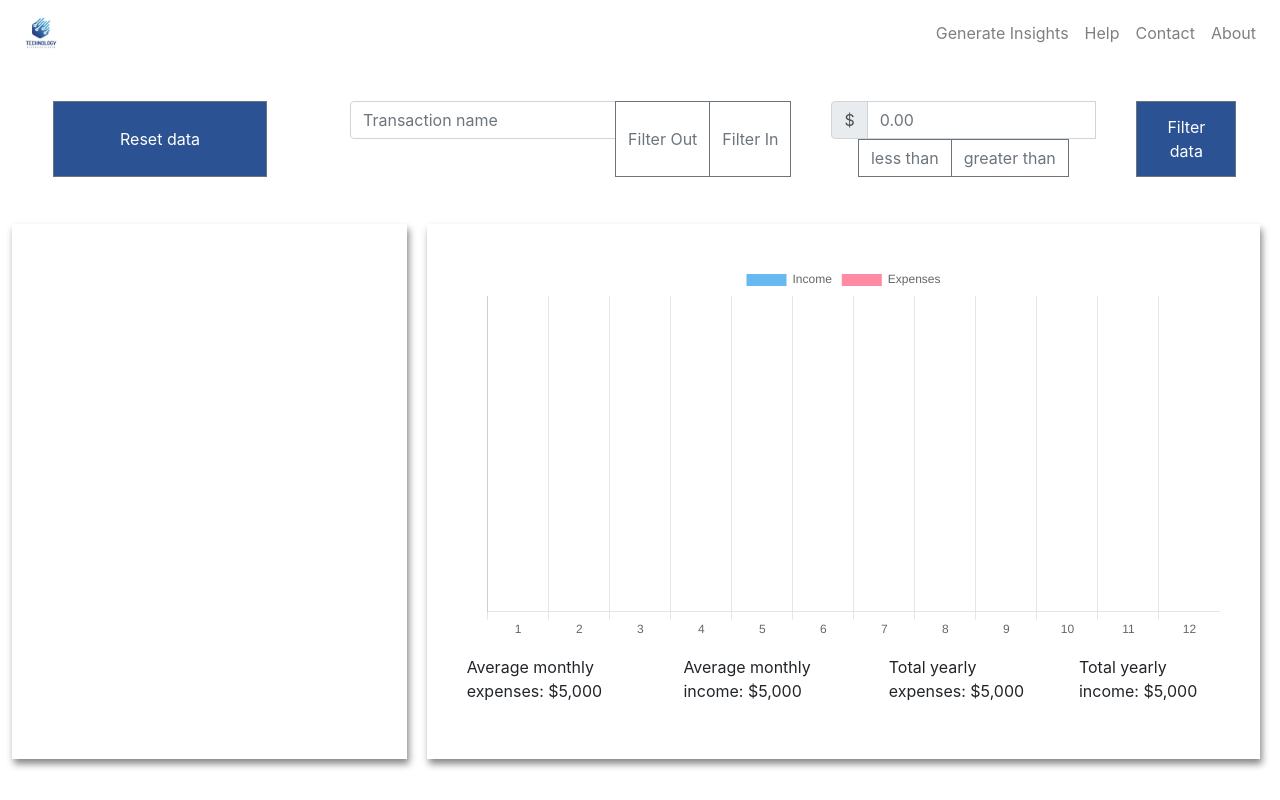
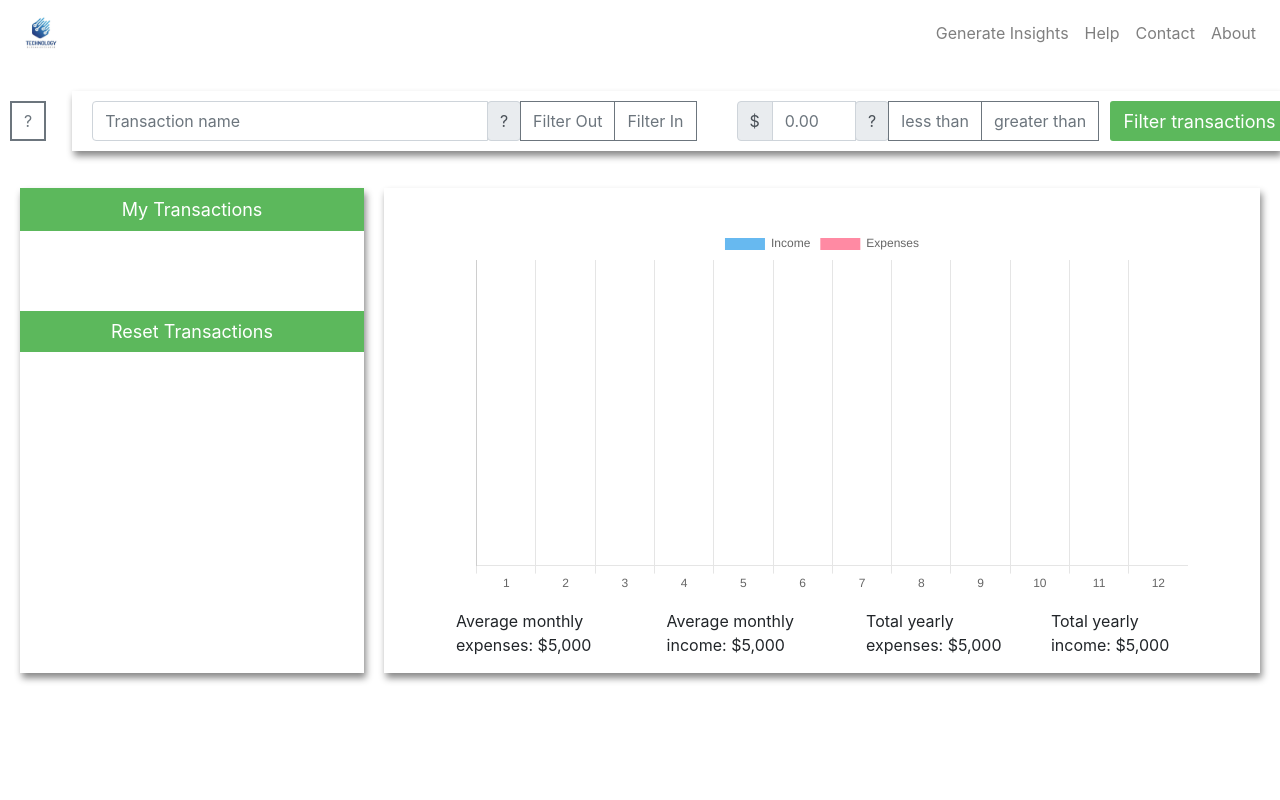
Before and after one commit to ethanlunderville/React-Financial-Analytics, a React (Vite) app: page / in a window 1280 px wide. Both pictures are taken after typing "Sample" into the empty fields and a click on the button "Generate Insights". Built offline with nearby package versions, Linux system fonts and the light colour scheme.

Commit message:
Updated the ui for the filterbar by adding question marks (to provide help on hover) and updated transaction view style

```diff
--- a/public/Filterbar.css
+++ b/public/Filterbar.css
@@ -62,14 +62,14 @@
 
 .button-pressed {
 
-    background-color: #3c5690 !important;
+    background-color: #6c757d !important;
     color: white !important;
 }
 
 .filter-flex {
 
-    display: grid;
-    grid-template-columns: 2fr 6fr;
+    display:flex;
+    justify-content: center;
 
 }
 
@@ -81,13 +81,23 @@
 
     padding-bottom: 10px;
     padding-top: 10px;
-    padding-right: 30px;
-    padding-left: 30px;
+
+    padding-right: 20px;
+    padding-left: 20px;
+
 
     display: grid;
     grid-template-columns: 10fr 6fr 2fr;
     gap: 40px;
     max-width: 98.58%;
+
+    box-shadow: 2px 5px 7px #888888;
+
+}
+
+#filter-right-outer {
+
+
 
 }
 
@@ -97,11 +107,12 @@
     margin-top: 25px;
     width: auto;
     padding: 10px;
-    display: flex;
-    flex-direction: row;
+
+    margin-right: 16px;
+
 
     width: 90%;
-    justify-content: center;
+
 
 }
 
@@ -117,11 +128,13 @@
 
 #reset-button {
 
-    justify-content: center;
-    min-width: 80%;
-    min-height: 5px;
-    color: white;
-    background-color: rgb(43, 83, 147);
+    border-color: #6c757d;
+    border-radius: 40px;
+
+    border-width: 2px;
+    color: #6c757d;
+    background-color: white;
+
 
 }
 
@@ -129,7 +142,11 @@
 
     width: 100%;
     color: white;
-    background-color: rgb(43, 83, 147);
+    background-color: rgba(92,184,92,255);
+    border: none;
+    font-size: large;
+    border-radius: 3px !important;
+    min-width: 180px;
 
 }
 
@@ -143,3 +160,7 @@
     min-width: 100px;
 
 }
+
+.form-control {
+    height: auto !important;
+}
--- a/public/Graphs.css
+++ b/public/Graphs.css
@@ -1,7 +1,7 @@
 
   #graph-box {
     display: grid;
-    grid-template-columns: 3fr 6fr;
+    grid-template-columns: 3fr 7fr;
     max-width: 100%;
     grid-auto-rows: auto;
     transition: all .2s ease-in-out;
@@ -18,14 +18,6 @@
 
   }
 
-  #leftbox {
-
-    margin-left: 12px;
-    max-height: 85vh;
-    overflow-y:scroll ;
-
-  }
-
   #tflex {
 
     display: flex;
@@ -33,15 +25,47 @@
 
   }
 
+  .chartbox {
 
-  #graph-box > div {
-    padding: 40px;
+    padding-top: 40px;
+    padding-right: 72px;
+    padding-left: 72px;
+    box-shadow: 2px 5px 7px #888888;
+
     max-width: 99%;
 
     margin-right: 20px;
     margin-bottom: 20px;
     max-height: 75vh;
-    overflow: scroll;
+
+    overflow-y: scroll;
+
+  }
+
+  #leftbox {
+
+    max-width: 99%;
+    padding: 40px;
+    max-height: 70vh;
+
+
+    overflow-y: scroll;
+
+  }
+
+  #outerleftbox {
 
     box-shadow: 2px 5px 7px #888888;
-};
+    max-height: 75vh;
+    display: flex;
+    flex-direction: column;
+
+    max-width: 99%;
+
+    margin-right: 20px;
+    margin-bottom: 20px;
+    margin-left: 20px;
+    max-height: 75vh;
+
+
+  };
--- a/public/Transaction.css
+++ b/public/Transaction.css
@@ -25,3 +25,18 @@
     border-style: none;
 
 }
+
+#resetbutton {
+    color: white;
+    background-color: rgba(92,184,92,255);
+    font-size: large;
+}
+
+#mytransactions {
+
+    font-size: large;
+    border-width: 2px;
+    color: white;
+    background-color: rgba(92,184,92,255)
+
+}
--- a/src/App.tsx
+++ b/src/App.tsx
@@ -13,10 +13,6 @@ import '/public/Filterbar.css';
 import '/public/Graphs.css';
 import '/public/Transaction.css';
 
-
-
-
-
 function App() {
 
   //Fades page in and out when changing views
@@ -31,13 +27,13 @@ function App() {
     sleep(300).then((e)=>{
 
       setDisplayForm(displayNum);
-      sleep(300);
+      if (displayNum === 2){
+        sleep(1500).then(()=>{setVisible(true)});
+      } else {
+        sleep(300).then(()=>{setVisible(true)});
+      }
 
-    }).then(()=>{
-
-      setVisible(true);
-
-    });
+    })
 
   }
 
@@ -52,9 +48,7 @@ function App() {
   }, [transactions]);
 
   return (<>
-    {    }
-
-    <div id="master-div-fader" className={visible ? "visible" : "hidden"}>
+      <div id="master-div-fader" className={visible ? "visible" : "hidden"}>
       <Nav setManager={setManager}/>
       { (displayForm===0) && <Form setManager={setManager} setTransactions={setTransactions}/> }
       { (displayForm===1) && <About/> }
--- a/src/Filter.tsx
+++ b/src/Filter.tsx
@@ -19,18 +19,23 @@ function Filter() {
   return (
     <>
         <span className="filter-flex">
-
-          <div className="input-group  filterButton" id="reset-button-div">
+            {
+          <div >
               <div id="filter-left">
-                <button id="reset-button" onClick={()=> setFilterPressed((e)=>filterPressed=!e)} className={filterPressed ? "button-pressed btn btn-outline-secondary filterButton" : "btn btn-outline-secondary filterButton"} type="button">Reset data</button>
+                <button id="reset-button" onClick={()=> setFilterPressed((e)=>filterPressed=!e)} className={filterPressed ? "button-pressed btn btn-outline-secondary filterButton" : "btn btn-outline-secondary filterButton"} type="button">?</button>
               </div>
           </div>
+          }
 
             <div id="filter-right">
 
               <div className="input-group">
                   <input type="text" className="form-control" placeholder="Transaction name" aria-label="Filter transactions" aria-describedby="basic-addon2"/>
                   <div className="input-group-append">
+
+                      <div className="input-group-prepend">
+                      <span className="input-group-text">?</span>
+                      </div>
 
                       <button
                       onClick={()=> setFilterInPressed((e)=>{ if(!e) {setFilterOutPressed(false)} return filterInPressed=!e})}
@@ -46,12 +51,17 @@ function Filter() {
               </div>
 
 
+
             <div className="input-group">
               <div className="input-group-prepend">
                 <span className="input-group-text">$</span>
               </div>
               <input type="text" placeholder="0.00" className="form-control" aria-label="Amount (to the nearest dollar)"/>
               <div className="input-group-append">
+
+                <div className="input-group-prepend">
+                <span className="input-group-text">?</span>
+                </div>
 
                 <button
                 onClick={()=> setLessThanPressed((e)=>{if (!e) {setMoreThanPressed(false)} return lessThanPressed=!e})}
@@ -67,7 +77,7 @@ function Filter() {
             </div>
 
             <div className="input-group" id="filter-button-div">
-              <button onClick={()=> setFilterPressed((e)=>filterPressed=!e)} className={filterPressed ? "button-pressed btn btn-outline-secondary filterButton" : "btn btn-outline-secondary filterButton"} id="filterbutton" type="button">Filter data</button>
+              <button onClick={()=> setFilterPressed((e)=>filterPressed=!e)} className={filterPressed ? "button-pressed btn btn-outline-secondary filterButton" : "btn btn-outline-secondary filterButton"} id="filterbutton" type="button">Filter transactions</button>
             </div>
             </div>
 
--- a/src/Transaction.tsx
+++ b/src/Transaction.tsx
@@ -8,7 +8,8 @@ function Transaction({transactions} : any) {
 
 
 
-
+    <div id="outerleftbox">
+    <div id="mytransactions" className="btn">My Transactions</div>
       <div id="leftbox">
 
 
@@ -25,7 +26,15 @@ function Transaction({transactions} : any) {
           </div>
 
         )})}
+
+
+
+
       </div>
+      <button id="resetbutton" className="btn">Reset Transactions</button>
+      </div>
+
+
 
     </>
   )
```
Lines whose indentation alone changed are shown as unchanged.
